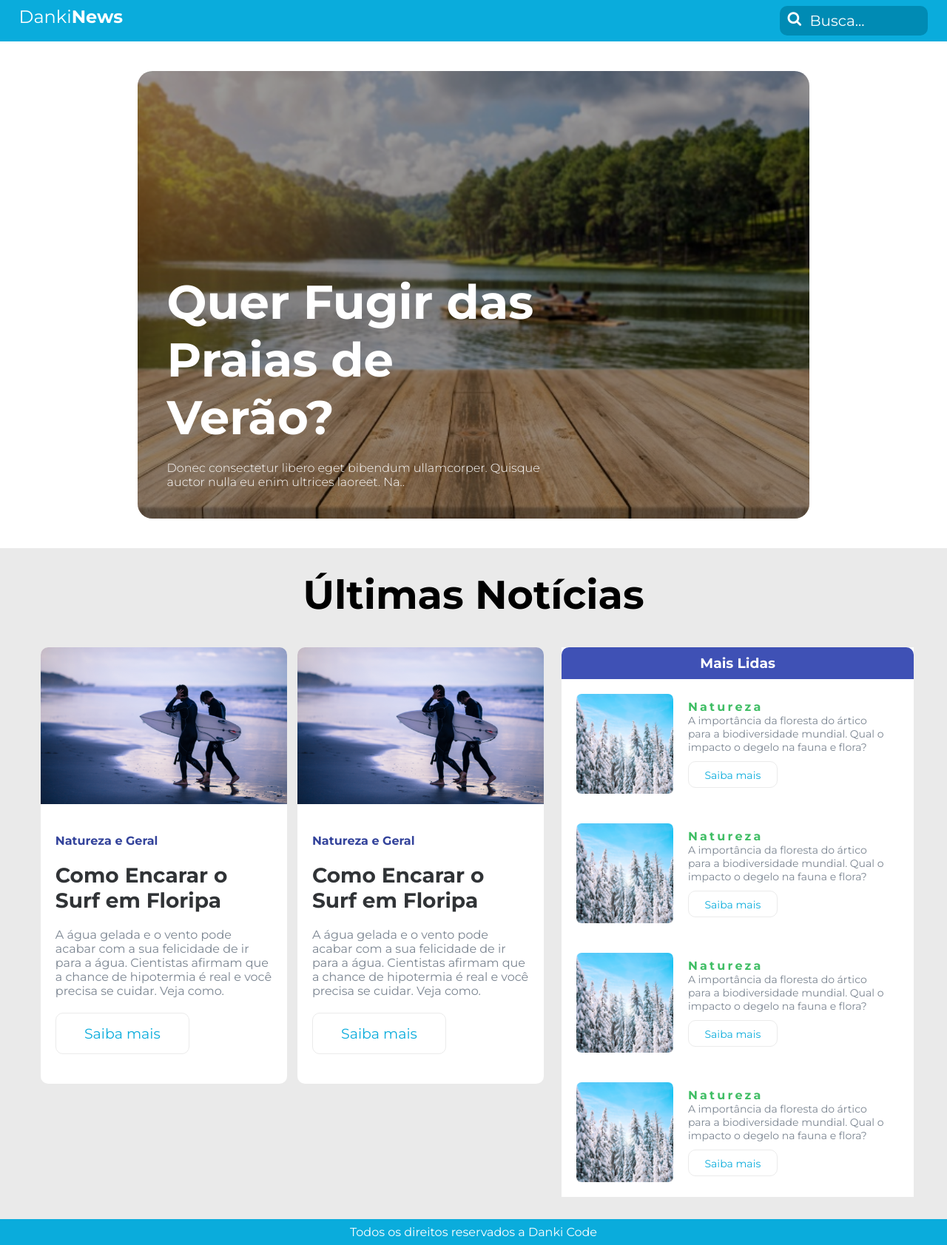
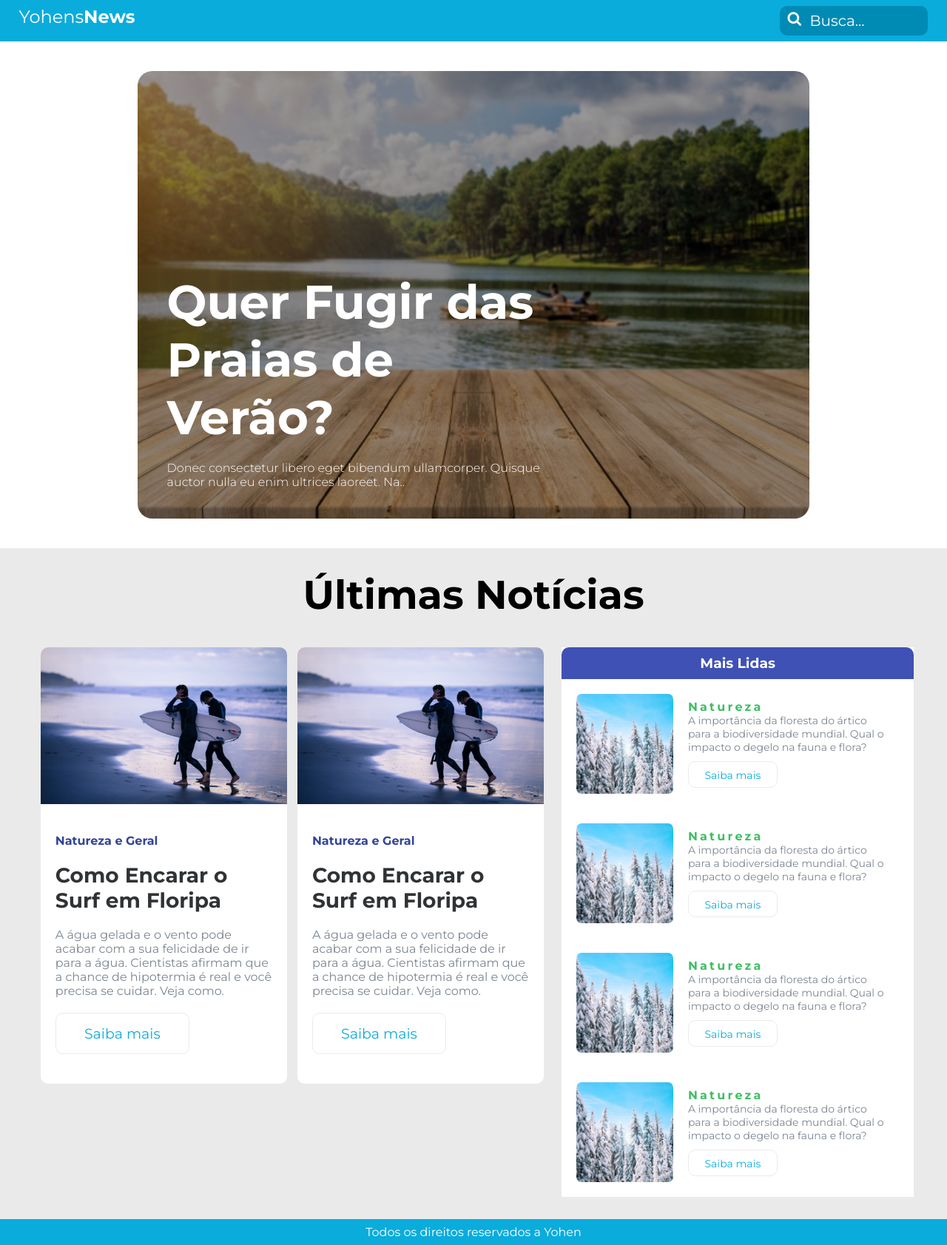
Before and after one commit to Yohendev/meu-portfolio, a website: page index.html in a window 1280 px wide. Shown: the whole page at 74% size. Drawn offline with Linux system fonts and the light colour scheme.

Commit message:
Update index.html

```diff
--- a/index.html
+++ b/index.html
@@ -13,7 +13,7 @@
         <header>
             <div class="center">
                 <div class="logo">
-                    <h2><a href="/"><span style="font-weight:lighter;">Danki</span><b>News</b></a></h2>
+                    <h2><a href="/"><span style="font-weight:lighter;">Yohens</span><b>News</b></a></h2>
                 </div><!--logo-->
                 <div class="form-busca">
                     <form action="/">
@@ -107,5 +107,5 @@
 
 
         <footer>
-            <p>Todos os direitos reservados a Danki Code</p>
+            <p>Todos os direitos reservados a Yohen</p>
         </footer>
```
